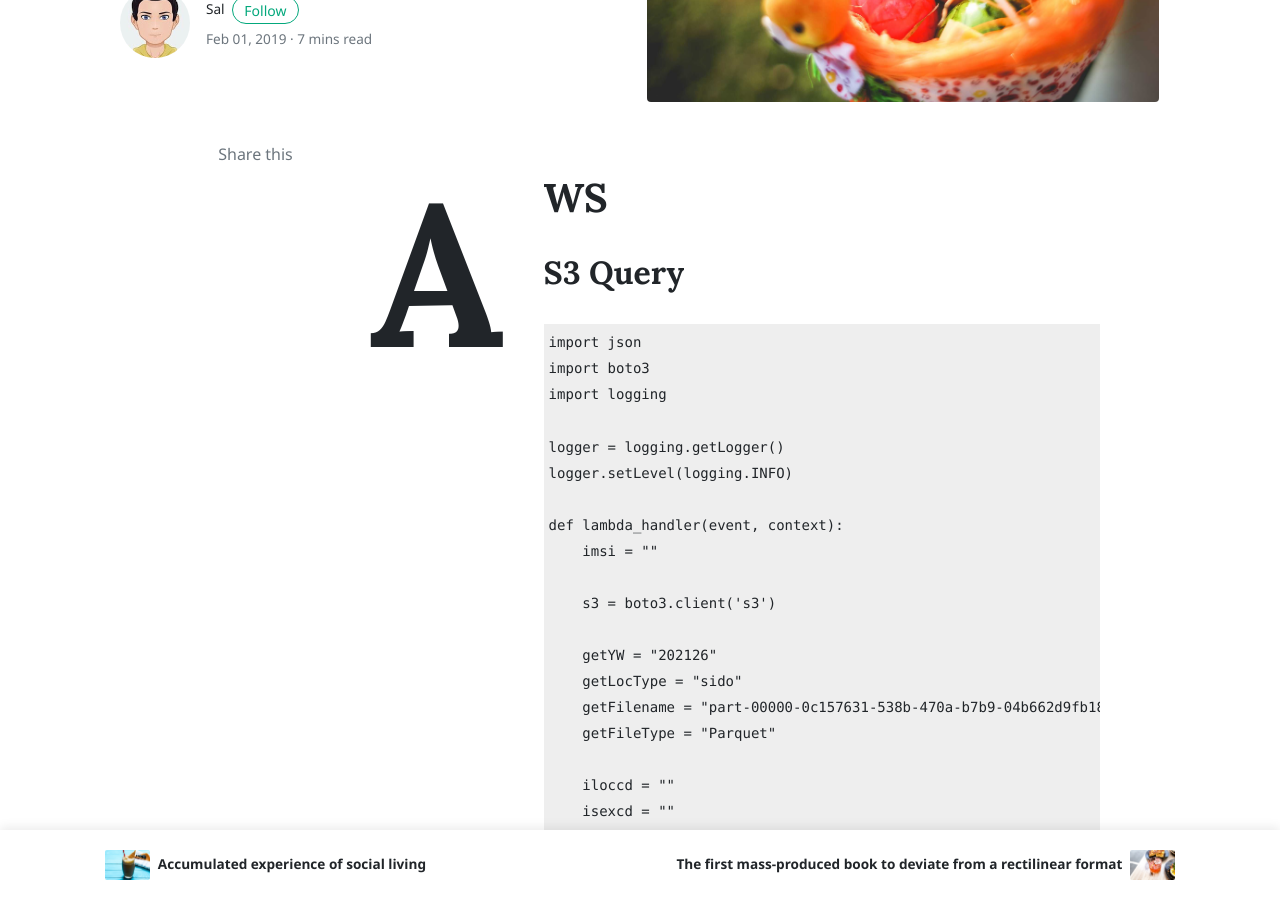
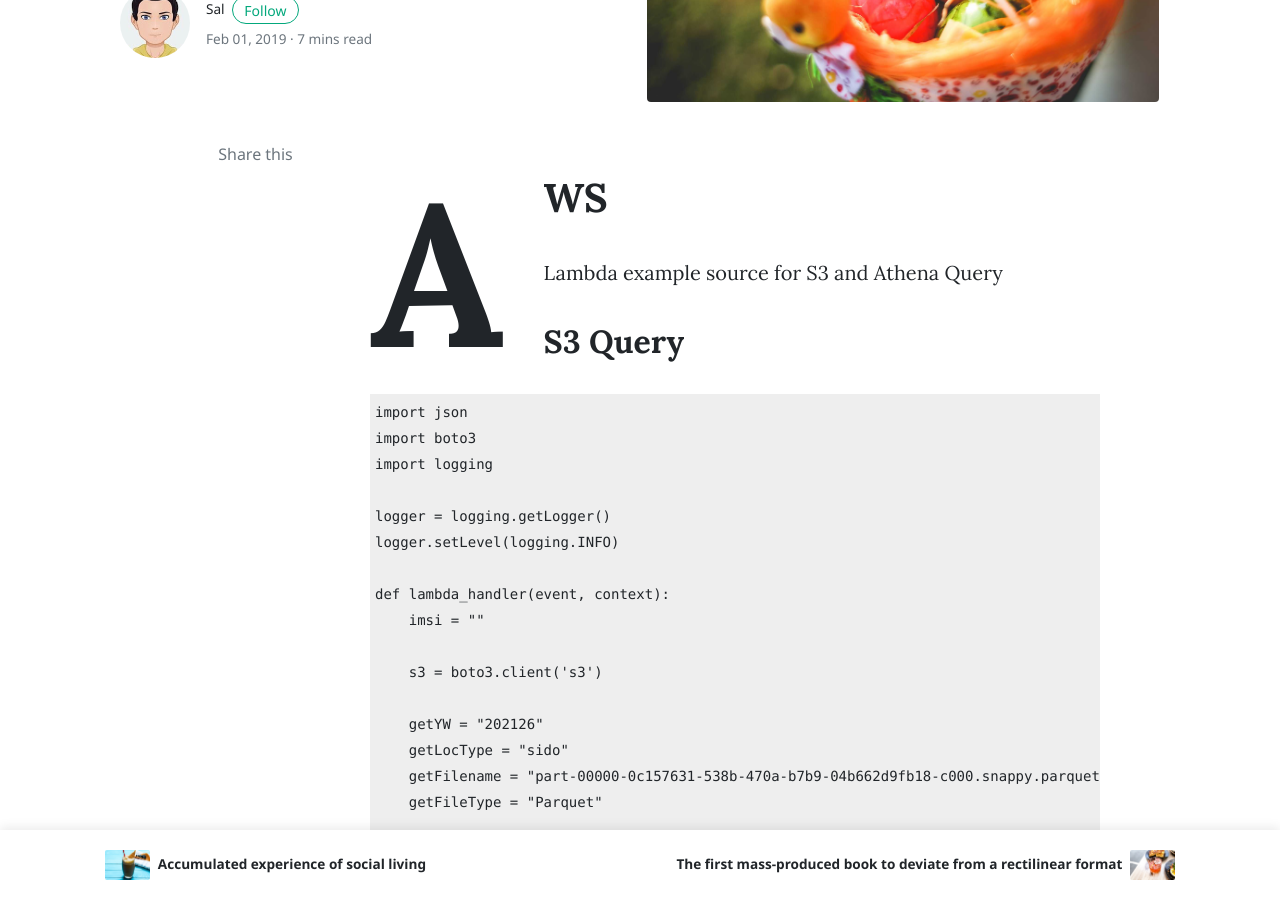
Before and after one commit to blueseam/blueseam.github.io, a Jekyll site: the page built from _posts/2019-02-01-education.md, in a window 1280 px wide and 900 px high, scrolled down 339 px. Built offline with Jekyll 4.4.1, drawn with Linux system fonts in a browser that asks for light colours; nearby versions of some CDN libraries; comment, search, counter and statistics services are not loaded.

Commit message:
Update 2019-02-01-education.md

```diff
--- a/_posts/2019-02-01-education.md
+++ b/_posts/2019-02-01-education.md
@@ -6,6 +6,9 @@ image: assets/images/3.jpg
 ---
 
 # AWS
+
+Lambda example source for S3 and Athena Query
+
 
 ## S3 Query
 
```
